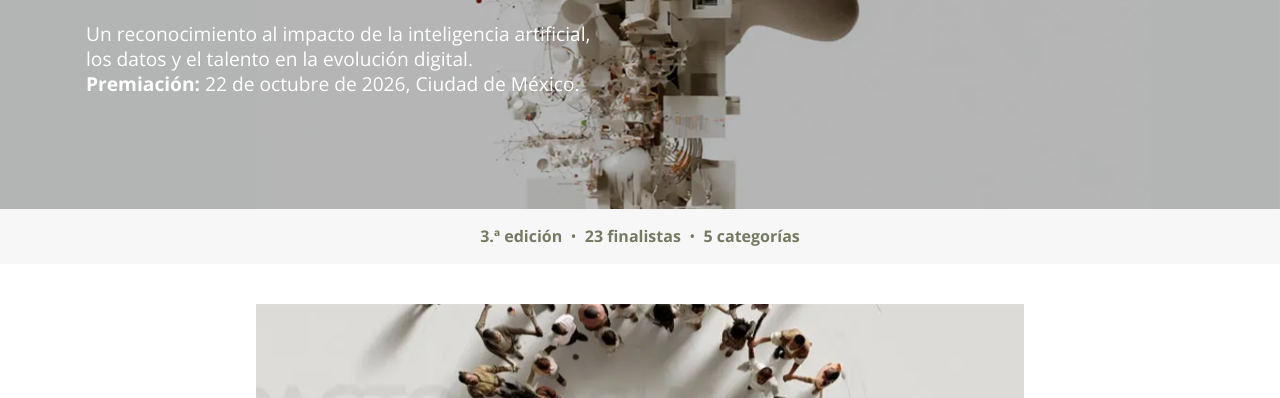
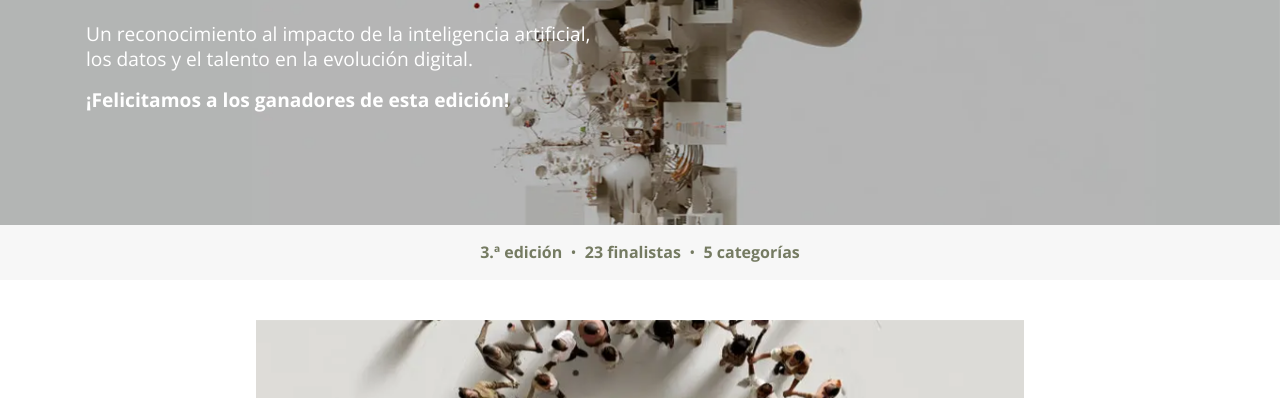
Before and after one commit to Valneeded/deva2026, a plain HTML site: page finalistas.html in a window 1280 px wide. Shown: the part 402-800 px from the top of the page. Drawn offline with nearby package versions, Linux system fonts and the light colour scheme.

Commit message:
Cambia la fecha del banner de finalistas por la felicitación a los ganadores
Co-Authored-By: Claude Opus 5.5 <noreply@anthropic.com>

```diff
--- a/finalistas.html
+++ b/finalistas.html
@@ -82,7 +82,7 @@
     <div class="row">
       <div class="content-wrap col-12 col-md-6">
         <h1 class="mbr-section-title mbr-fonts-style mbr-white mb-4 display-1">Finalistas<div>Digital Evolution</div><div>Awards 2026</div></h1>
-        <h2 class="mbr-section-title mbr-fonts-style mbr-white mb-4 display-7">Un reconocimiento al impacto de la inteligencia artificial, <br>los datos y el talento en la evolución digital.<div><strong>Premiación: </strong>22 de octubre de 2026, Ciudad de México.</div></h2>
+        <h2 class="mbr-section-title mbr-fonts-style mbr-white mb-4 display-7">Un reconocimiento al impacto de la inteligencia artificial, <br>los datos y el talento en la evolución digital.<div class="ganadores-hero"><strong>¡Felicitamos a los ganadores de esta edición!</strong></div></h2>
       </div>
     </div>
   </div>
```
